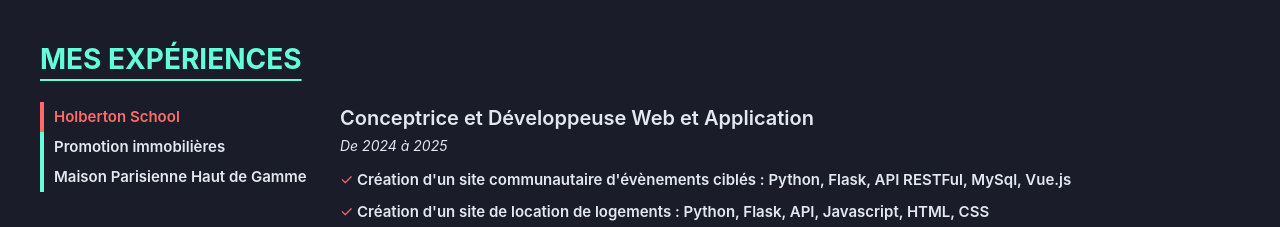
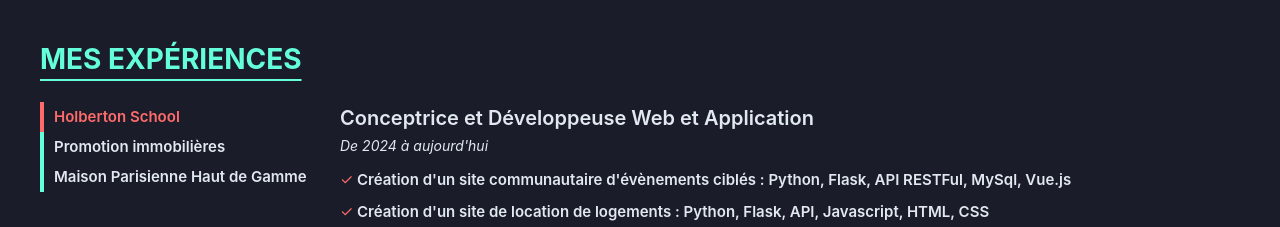
Before and after one commit to JulieRaph/Portfolio_Projects, a Vue app: page / in a window 1280 px wide. Shown: the part 1480-1707 px from the top of the page. Built offline with nearby package versions, Linux system fonts and the light colour scheme.

Commit message:
fix: Update experience date for accuracy in MesXp component

```diff
--- a/src/components/MesXp.vue
+++ b/src/components/MesXp.vue
@@ -7,7 +7,7 @@ let activeBloc = ref(0)
 let experiences = ref([
 {
     title: "Conceptrice et Développeuse Web et Application",
-    date: "De 2024 à 2025",
+    date: "De 2024 à aujourd'hui",
     line1: "Création d'un site communautaire d'évènements ciblés : Python, Flask, API RESTFul, MySql, Vue.js",
     line2: "Création d'un site de location de logements : Python, Flask, API, Javascript, HTML, CSS",
     line3: "Création personnalisée de la commande 'printf' avec gestion des specifiers en Langage C",
```
